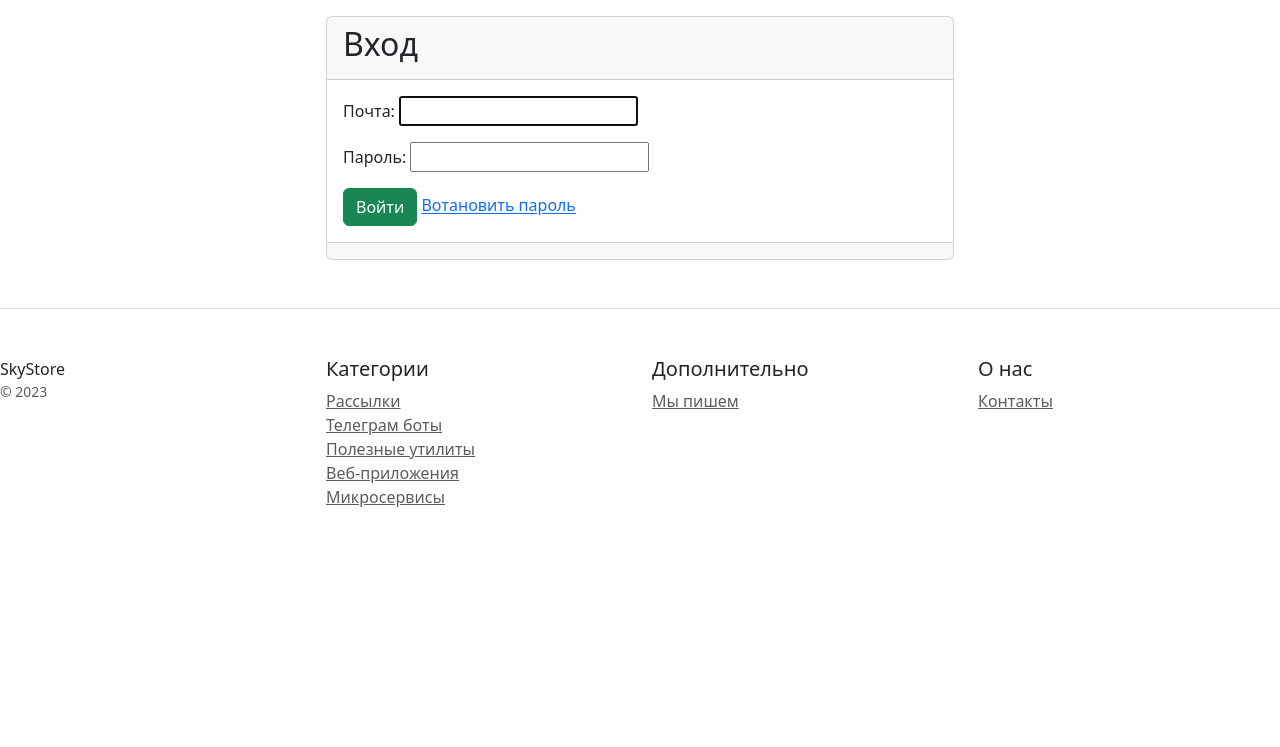
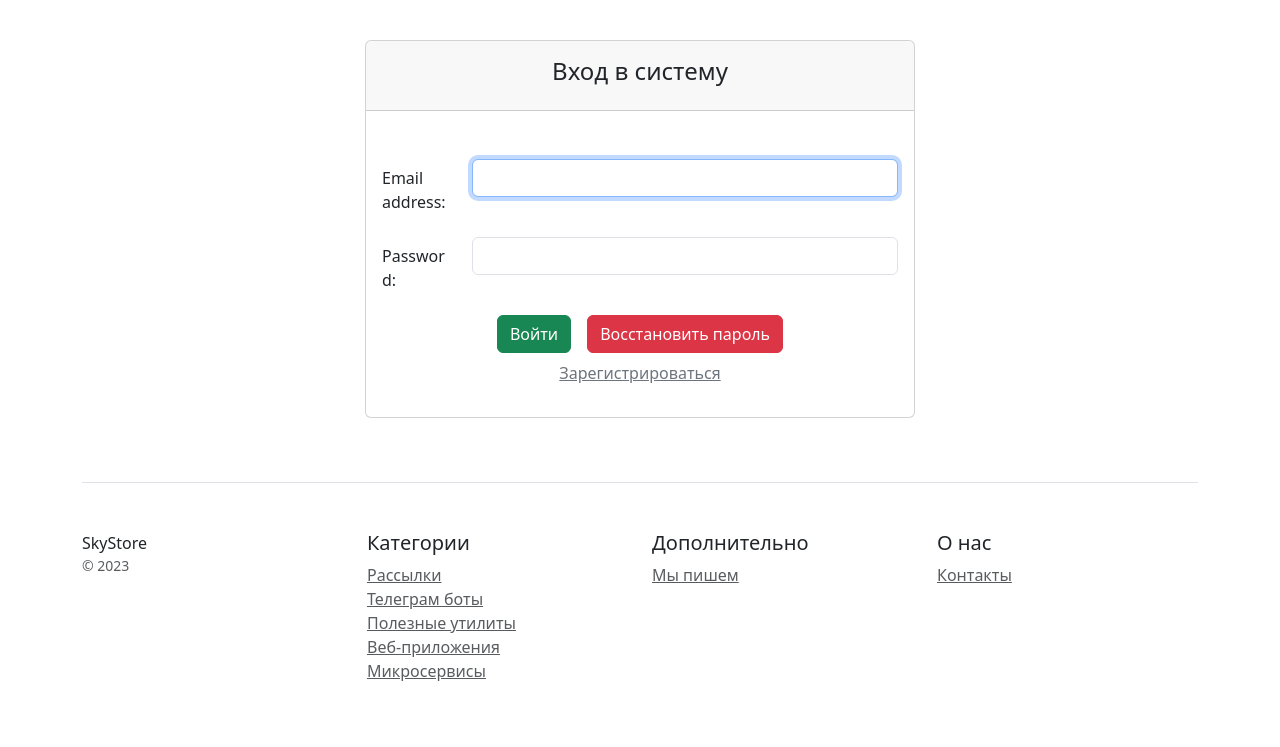
Before and after one commit to kostik8080/home_django_2, a Django app: page /users/ in a window 1280 px wide. Shown: the part 72-819 px from the top of that part. Run offline with Django 5.2, Linux system fonts and the light colour scheme; the page is wider than the window, and the part outside it is not shown; some libraries are stand-ins or nearby versions.

Commit message:
Добавлена реализация востановить пароль и выводить продукты только при авторизованном пользователе

```diff
--- a/catalog/forms.py
+++ b/catalog/forms.py
@@ -17,7 +17,8 @@ class ProductForm(StyleFormMixin, forms.ModelForm):
 
     class Meta:
         model = Product
-        fields = '__all__'
+        #fields = '__all__'
+        exclude = ['users']
 
     def clean_name(self):
         cleaned_data = self.cleaned_data['name']
--- a/catalog/models.py
+++ b/catalog/models.py
@@ -1,5 +1,7 @@
 from django.db import models
 from django.utils import timezone
+
+from users.models import User
 
 
 # Create your models here.
@@ -23,6 +25,8 @@ class Product(models.Model):
     created_at = models.DateField(auto_now_add=True, verbose_name='Дата создания')
     updated_at = models.DateField(auto_now=True, verbose_name='Дата изменения')
 
+    users = models.ForeignKey(User, on_delete=models.SET_NULL, verbose_name='Пользователь', null=True, blank=True, default=None)
+
 
 
     def __str__(self):
--- a/catalog/templates/catalog/base.html
+++ b/catalog/templates/catalog/base.html
@@ -27,7 +27,7 @@
 
                             <a class="nav-link dropdown-toggle" href="#" role="button" data-bs-toggle="dropdown"
                                aria-expanded="false">
-                                <img src="{{ object.avatar|mymedia }}" width="50" alt="">
+                                <img src="{{ user.avatar|mymedia }}" width="50" alt="">
                                 Пользователь
                             </a>
                             <ul class="dropdown-menu dropdown-menu-dark">
--- a/catalog/templates/catalog/product_list.html
+++ b/catalog/templates/catalog/product_list.html
@@ -18,6 +18,11 @@
                         <li class="mb-2">{{ object.description | truncatechars:'100' }}</li>
                         <li class="text-center fw-bold mb-3">{{ object.price }} руб.</li>
                         <li>Активная версия: <strong>{{ object.active_version }}</strong></li>
+                        {% if object.users.email %}
+                        <li>Владелец: <strong>{{ object.users.email }}</strong></li>
+                        {% else %}
+                        <li>Владелец: <strong>не указан</strong></li>
+                        {% endif %}
                     </ul>
                     <a href="{% url 'catalog:product_detail' object.pk %}" type="button"
                        class="form-control btn btn-lg btn-block btn-outline-primary mb-3">Купить</a>
--- a/config/settings.py
+++ b/config/settings.py
@@ -138,6 +138,7 @@ DEFAULT_AUTO_FIELD = 'django.db.models.BigAutoField'
 AUTH_USER_MODEL = 'users.User'
 LOGIN_REDIRECT_URL = '/'
 LOGOUT_REDIRECT_URL = '/'
+LOGIN_URL = 'users:login'
 
 EMAIL_HOST = 'smtp.yandex.ru'
 EMAIL_PORT = 465
--- a/users/templates/users/login.html
+++ b/users/templates/users/login.html
@@ -1,28 +1,47 @@
-{% extends 'catalog/base.html'%}
-
+{% extends 'catalog/base.html' %}
 {% block content %}
-
-<div class="col-12">
-    <form class="row" method="post" enctype="multipart/form-data">
-        <div class="col-3"></div>
-        <div class="col-6">
-            <div class="card">
-                <div class="card-header">
-                    <h2 class="card-title">Вход</h2>
+<div class="container">
+    <form method="post" enctype="multipart/form-data">
+        <div class="col-12">
+            <div class="row g-3 align-items-center">
+                <div class="col-3">
                 </div>
-                <div class="card-body">
-
-                    {% csrf_token %}
-                    {{ form.as_p }}
-                    <button type="submit" class="btn btn-success">Войти</button>
-                    <a href="">Вотановить пароль</a>
-
+                <div class="col-sm-6 mb-3 mb-sm-0">
+                    <div class="card mb-3 mt-4 box-shadow">
+                        <div class="card-header text-center mb-3">
+                            <h4 class="my-0 font-weight-normal mb-3 mt-2">Вход в систему</h4>
+                        </div>
+                        <div class="card-body">
+                            {% csrf_token %}
+                            <p>
+                                <div class="mb-3 row">
+                                    <label for="id_username" class="col-sm-2 col-form-label">Email address:</label>
+                                    <div class="col-sm-10">
+                                        <input type="text" class="form-control" name="username" autofocus="" autocapitalize="none" autocomplete="username" maxlength="254" required="" aria-invalid="true" id="id_username">
+                                    </div>
+                                </div>
+                            </p>
+                            <p>
+                                <div class="mb-3 row">
+                                    <label for="id_password" class="col-sm-2 col-form-label">Password:</label>
+                                    <div class="col-sm-10">
+                                        <input type="password" class="form-control" name="password" autocomplete="current-password" required="" aria-invalid="true" id="id_password">
+                                    </div>
+                                </div>
+                            </p>
+                            <div class="d-grid gap-2 d-md-flex justify-content-md-center">
+                                <button class="btn btn-success me-md-2" type="submit">Войти</button>
+                                <a href="{% url 'users:password_reset_form' %}" class="btn btn-danger" type="button">Восстановить пароль</a>
+                            </div>
+                             <div class="d-grid gap-2 d-md-flex justify-content-md-center mt-2">
+                                 <p><a href="{% url 'users:register' %}" class="link-secondary">Зарегистрироваться</a></p>
+                            </div>
+                        </div>
+                    </div>
                 </div>
-                <div class="card-footer"></div>
+            </div>
+            <div class="col-3">
             </div>
         </div>
-
     </form>
-</div>
-
 {% endblock %}
--- /dev/null
+++ b/users/templates/users/password_reset_invalid.html
@@ -0,0 +1,5 @@
+{% extends 'catalog/base.html'%}
+
+{% block content %}
+   <p>Произошла ошибка при восстановлении пароля. Пожалуйста, проверьте правильность введенного адреса электронной почты и повторите попытку.</p>
+{% endblock %}
--- a/users/urls.py
+++ b/users/urls.py
@@ -3,12 +3,13 @@ from django.urls import path
 
 from users import views
 from users.apps import UsersConfig
-from users.views import activate
+from users.views import activate, password_reset
 
 app_name = UsersConfig.name
 
 urlpatterns = [
     path('', LoginView.as_view(template_name='users/login.html'), name='login'),
+
     path('logout/', LogoutView.as_view(), name='logout'),
     path('register/', views.RegisterView.as_view(), name='register'),
     path('activate/(?P<uidb64>[0-9A-Za-z_\-]+)/(?P<token>[0-9A-Za-z]{1,13}-[0-9A-Za-z]{1,20})/',
@@ -17,4 +18,6 @@ urlpatterns = [
     path('register_info/', views.TemplateView.as_view(template_name='users/register_info.html'), name='register_info'),
     path('register_done/', views.TemplateView.as_view(template_name='users/register_done.html'), name='register_done'),
     path('register_error/', views.TemplateView.as_view(template_name='users/register_error.html'), name='register_error'),
+    path('password_reset/', password_reset, name='password_reset_form'),
+    path('password_reset/done/', views.TemplateView.as_view(template_name='users/password_reset_done.html'), name='password_reset_done'),
 ]
```
Also changed, not shown: catalog/views.py (+14 -5 lines), data_blog.json (added, +1 -0 lines), data_catalog.json (added, +1 -0 lines), users/forms.py (+11 -2 lines), users/templates/users/password_reset_confirm.html (added, +13 -0 lines), users/templates/users/password_reset_done.html (added, +31 -0 lines), users/templates/users/password_reset_form.html (added, +42 -0 lines), users/templates/users/password_resset_email.html (added, +11 -0 lines), users/views.py (+32 -4 lines).
